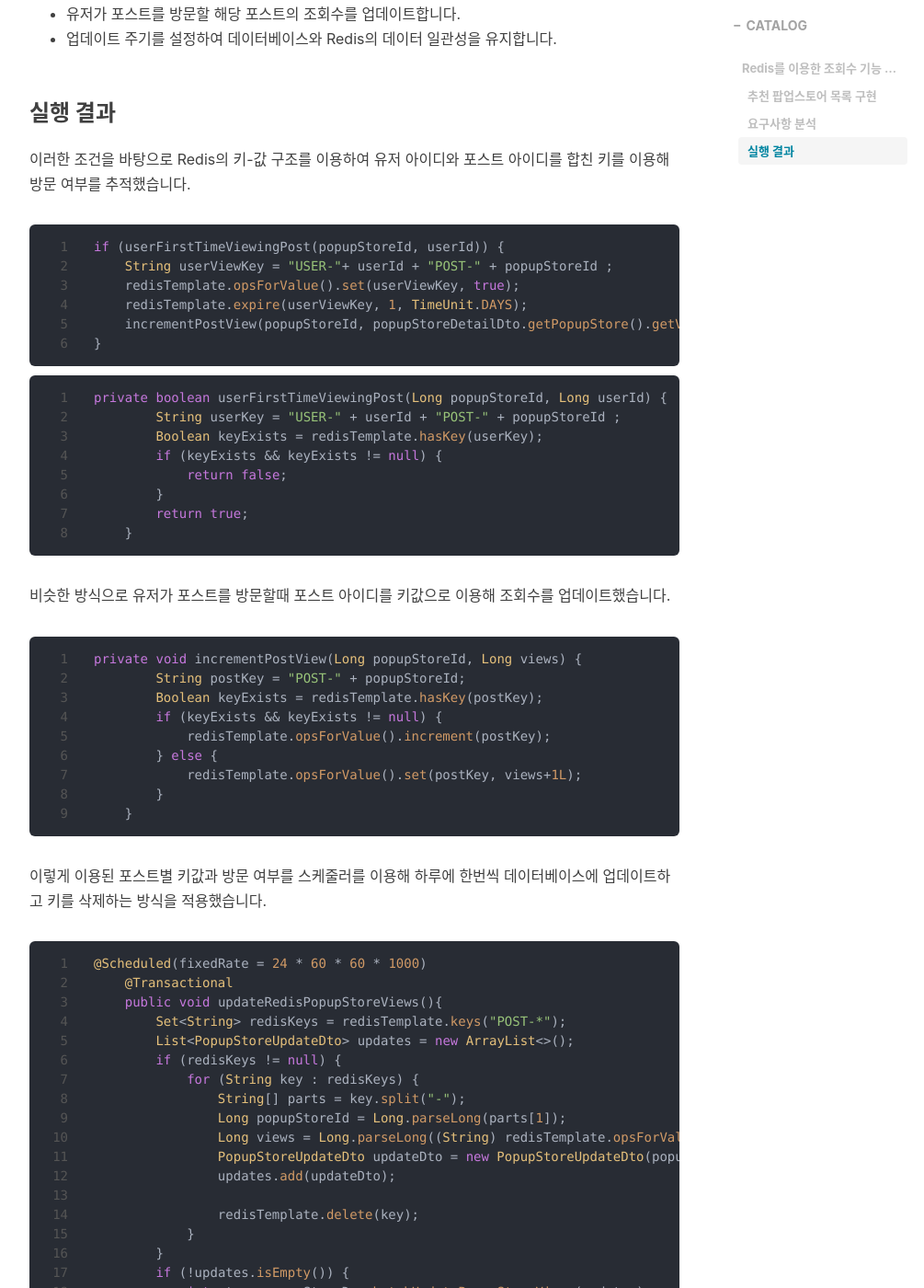
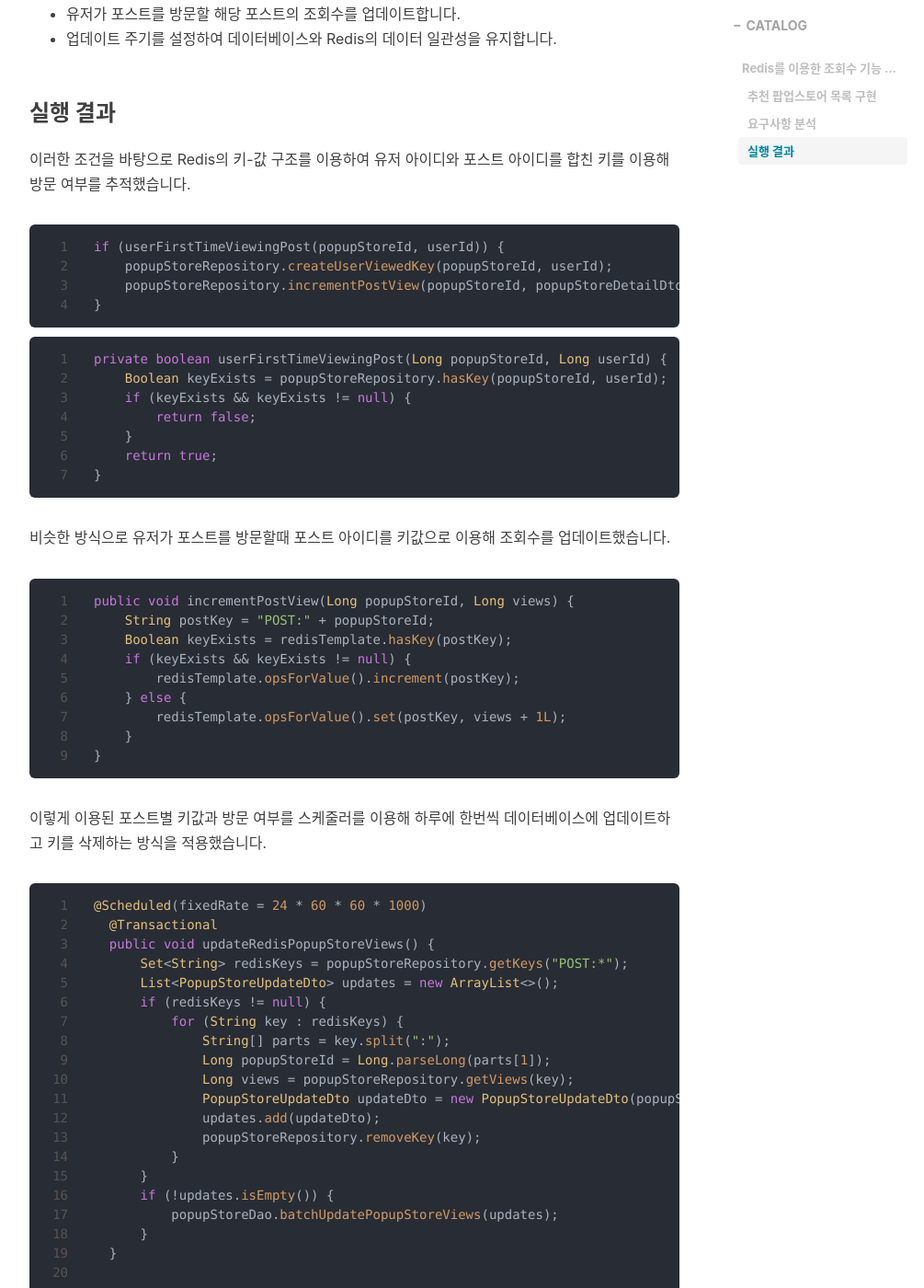
Before and after one commit to bone-stew/bone-stew.github.io, a Jekyll site: the page built from _posts/2023-09-03-popupstore-views.md, in a window 1280 px wide and 1400 px high, scrolled down 1217 px. Shown: the whole window at 92% size, without its empty margins (233-1238 px from the left). Built offline with Jekyll 4.4.1, drawn with Linux system fonts in a browser that asks for light colours; nearby versions of some CDN libraries; comment, search, counter and statistics services are not loaded; some of the changed text lies outside the part shown.

Commit message:
Redis를 이용한 조회수 기능 구현 코드 수정

````diff
--- a/_posts/2023-09-03-popupstore-views.md
+++ b/_posts/2023-09-03-popupstore-views.md
@@ -29,64 +29,55 @@ Redis를 사용하여 조회수를 관리하기로 결정했고 Redis를 사용
 
 ```java
 if (userFirstTimeViewingPost(popupStoreId, userId)) {
-    String userViewKey = "USER-"+ userId + "POST-" + popupStoreId ;
-    redisTemplate.opsForValue().set(userViewKey, true);
-    redisTemplate.expire(userViewKey, 1, TimeUnit.DAYS);
-    incrementPostView(popupStoreId, popupStoreDetailDto.getPopupStore().getViews());
+    popupStoreRepository.createUserViewedKey(popupStoreId, userId);
+    popupStoreRepository.incrementPostView(popupStoreId, popupStoreDetailDto.getPopupStore().getViews());
 }
 ```
 
 ```java
 private boolean userFirstTimeViewingPost(Long popupStoreId, Long userId) {
-        String userKey = "USER-" + userId + "POST-" + popupStoreId ;
-        Boolean keyExists = redisTemplate.hasKey(userKey);
-        if (keyExists && keyExists != null) {
-            return false;
-        }
-        return true;
+    Boolean keyExists = popupStoreRepository.hasKey(popupStoreId, userId);
+    if (keyExists && keyExists != null) {
+        return false;
     }
+    return true;
+}
 ```
 
 비슷한 방식으로 유저가 포스트를 방문할때 포스트 아이디를 키값으로 이용해 조회수를 업데이트했습니다.
 
 ```java
-private void incrementPostView(Long popupStoreId, Long views) {
-        String postKey = "POST-" + popupStoreId;
-        Boolean keyExists = redisTemplate.hasKey(postKey);
-        if (keyExists && keyExists != null) {
-            redisTemplate.opsForValue().increment(postKey);
-        } else {
-            redisTemplate.opsForValue().set(postKey, views+1L);
-        }
+public void incrementPostView(Long popupStoreId, Long views) {
+    String postKey = "POST:" + popupStoreId;
+    Boolean keyExists = redisTemplate.hasKey(postKey);
+    if (keyExists && keyExists != null) {
+        redisTemplate.opsForValue().increment(postKey);
+    } else {
+        redisTemplate.opsForValue().set(postKey, views + 1L);
     }
+}
 ```
 
 이렇게 이용된 포스트별 키값과 방문 여부를 스케줄러를 이용해 하루에 한번씩 데이터베이스에 업데이트하고 키를 삭제하는 방식을 적용했습니다.
 ```java
 @Scheduled(fixedRate = 24 * 60 * 60 * 1000)
-    @Transactional
-    public void updateRedisPopupStoreViews(){
-        Set<String> redisKeys = redisTemplate.keys("POST-*");
-        List<PopupStoreUpdateDto> updates = new ArrayList<>();
-        if (redisKeys != null) {
-            for (String key : redisKeys) {
-                String[] parts = key.split("-");
-                Long popupStoreId = Long.parseLong(parts[1]);
-                Long views = Long.parseLong((String) redisTemplate.opsForValue().get(key));
-                PopupStoreUpdateDto updateDto = new PopupStoreUpdateDto(popupStoreId, views);
-                updates.add(updateDto);
+  @Transactional
+  public void updateRedisPopupStoreViews() {
+      Set<String> redisKeys = popupStoreRepository.getKeys("POST:*");
+      List<PopupStoreUpdateDto> updates = new ArrayList<>();
+      if (redisKeys != null) {
+          for (String key : redisKeys) {
+              String[] parts = key.split(":");
+              Long popupStoreId = Long.parseLong(parts[1]);
+              Long views = popupStoreRepository.getViews(key);
+              PopupStoreUpdateDto updateDto = new PopupStoreUpdateDto(popupStoreId, views);
+              updates.add(updateDto);
+              popupStoreRepository.removeKey(key);
+          }
+      }
+      if (!updates.isEmpty()) {
+          popupStoreDao.batchUpdatePopupStoreViews(updates);
+      }
+  }
 
-                redisTemplate.delete(key);
-            }
-        }
-        if (!updates.isEmpty()) {
-            int rtn = popupStoreDao.batchUpdatePopupStoreViews(updates);
-        }
-        Set<String> userFirstTimeViewingKeys = redisTemplate.keys("USER-*POST-*");
-        if (userFirstTimeViewingKeys != null) {
-            for (String key : userFirstTimeViewingKeys) {
-                redisTemplate.delete(key);
-            }
-        }
-    }
 ```
````
